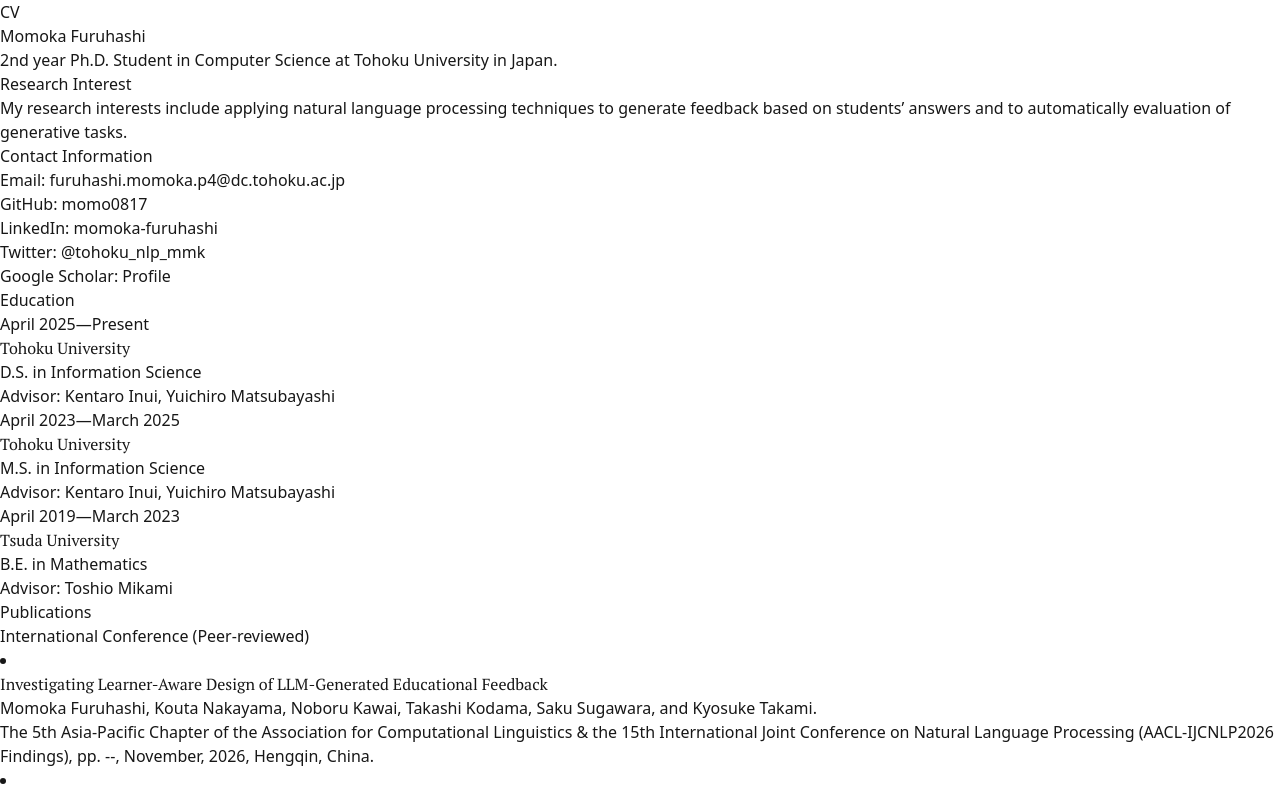
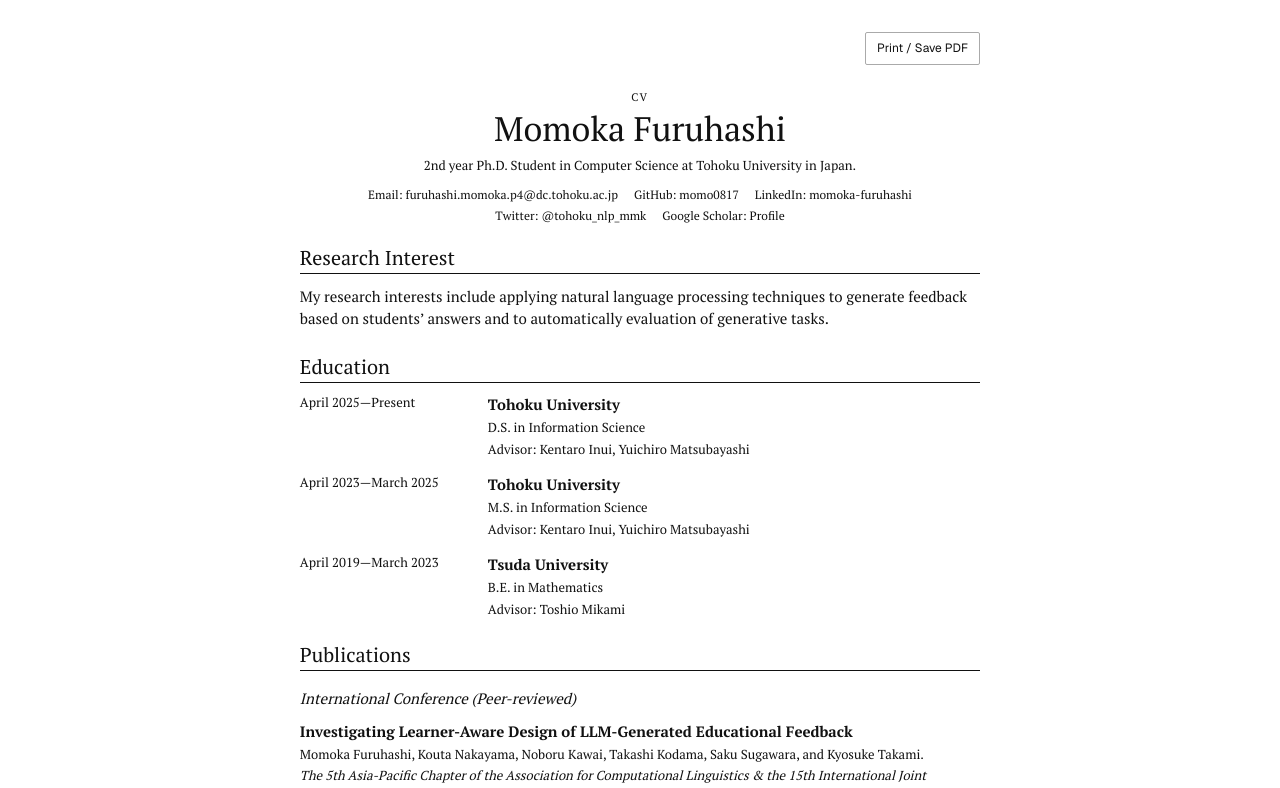
Before and after one commit to momo0817/momo0817.github.io, a Next.js app: page /cv in a window 1280 px wide. Shown: the top 788 px of the page. Built offline with nearby package versions, Linux system fonts and the light colour scheme.

Commit message:
Update website

```diff
--- /dev/null
+++ b/src/app/cv/cv.module.css
@@ -0,0 +1,302 @@
+.page {
+  max-width: 210mm;
+  margin: 0 auto;
+  padding: 2rem 15mm 3rem;
+  background: #fff;
+  color: #111;
+  font-family: var(--font-pt-serif), var(--font-noto-serif), "Times New Roman", serif;
+  font-size: 15px;
+  line-height: 1.5;
+  overflow-wrap: anywhere;
+}
+
+.page p,
+.page h3,
+.page span {
+  color: inherit;
+  font-size: inherit;
+  line-height: inherit;
+}
+
+.page a {
+  color: inherit;
+  text-decoration-thickness: 1px;
+  text-underline-offset: 3px;
+}
+
+.page a:hover {
+  text-decoration: underline;
+}
+
+.page a:focus-visible,
+.toolbar button:focus-visible {
+  outline: 2px solid #111;
+  outline-offset: 4px;
+}
+
+.toolbar {
+  display: flex;
+  justify-content: flex-end;
+  margin-bottom: 1.5rem;
+  font-family: var(--font-geist-sans), sans-serif;
+  font-size: 12px;
+}
+
+.toolbar button {
+  padding: 0.4rem 0.7rem;
+  border: 1px solid #aaa;
+  border-radius: 2px;
+}
+
+.toolbar button:hover {
+  background: #f5f5f5;
+}
+
+.header {
+  margin-bottom: 1.5rem;
+  text-align: center;
+}
+
+.header .label {
+  margin-bottom: 0.25rem;
+  font-size: 11px;
+  letter-spacing: 0.15em;
+}
+
+.header h1 {
+  margin-bottom: 0.35rem;
+  font-size: 34px;
+  font-weight: 400;
+  line-height: 1.2;
+}
+
+.header > p:not(.label) {
+  font-size: 13px;
+}
+
+.contact {
+  margin-top: 0.65rem;
+}
+
+.contactHeading {
+  position: absolute;
+  width: 1px;
+  height: 1px;
+  padding: 0;
+  overflow: hidden;
+  clip-path: inset(50%);
+  white-space: nowrap;
+}
+
+.contact ul {
+  display: flex;
+  flex-wrap: wrap;
+  justify-content: center;
+  column-gap: 1rem;
+  row-gap: 0.2rem;
+  font-size: 12px;
+}
+
+.contact ul > li {
+  margin: 0;
+}
+
+.interests {
+  margin-top: 1.25rem;
+  text-align: left;
+}
+
+.interests h2,
+.heading {
+  margin-bottom: 0.65rem;
+  padding-bottom: 0.15rem;
+  border-bottom: 0.75px solid #111;
+  font-size: 20px;
+  font-weight: 400;
+  line-height: 1.3;
+}
+
+.section {
+  margin-top: 1.4rem;
+}
+
+.entries > div {
+  margin: 0 0 0.85rem;
+  padding: 0;
+}
+
+/* Shared entries are restyled only inside this CV's scoped containers. */
+.entries :global(.grid) {
+  display: grid;
+  grid-template-columns: 10.5rem minmax(0, 1fr);
+  column-gap: 1.25rem;
+}
+
+.entries > div > :global(.grid) {
+  margin: 0;
+}
+
+.entries :global(.grid) > span {
+  margin-top: 0;
+  font-size: 13px;
+  font-variant-numeric: tabular-nums;
+}
+
+.entries :global(.col-span-3) {
+  grid-column: 2;
+  min-width: 0;
+}
+
+.entries h3 {
+  margin-bottom: 0.1rem;
+  font-family: inherit;
+  font-weight: 700;
+}
+
+.entries p {
+  margin-top: 0.15rem;
+  font-size: 13px;
+}
+
+.publicationGroup {
+  margin-top: 1rem;
+}
+
+.subheading {
+  margin-bottom: 0.65rem;
+  font-weight: 400;
+  font-style: italic;
+}
+
+.publications {
+  padding: 0;
+  list-style: none;
+}
+
+.publications > li {
+  margin-bottom: 0.85rem;
+}
+
+.publications h3 {
+  font-family: inherit;
+  font-weight: 700;
+  margin-bottom: 0.15rem;
+}
+
+.publications h3 > span {
+  font-size: 0.9em;
+  font-weight: 400;
+  font-style: normal;
+}
+
+.publications p {
+  margin-bottom: 0.1rem;
+  font-size: 13px;
+}
+
+.publications p + p {
+  font-style: italic;
+}
+
+.publications p span span {
+  font-style: normal;
+  text-decoration: none;
+}
+
+@media screen and (max-width: 600px) {
+  .page {
+    padding: 1.25rem 1.1rem 2.5rem;
+    font-size: 15px;
+  }
+
+  .header h1 {
+    font-size: 29px;
+  }
+
+  .contact ul {
+    column-gap: 0.75rem;
+  }
+
+  .entries :global(.grid) {
+    grid-template-columns: minmax(0, 1fr);
+    row-gap: 0.15rem;
+  }
+
+  .entries :global(.col-span-3) {
+    grid-column: 1;
+  }
+}
+
+@media print {
+  :global(body):has(.page) {
+    margin: 0;
+  }
+
+  .page {
+    max-width: none;
+    margin: 0;
+    padding: 0;
+    font-size: 11pt;
+    line-height: 1.3;
+  }
+
+  .toolbar {
+    display: none;
+  }
+
+  .section {
+    margin-top: 12pt;
+  }
+
+  .entries > div {
+    margin-bottom: 5pt;
+  }
+
+  .entries > div:last-child {
+    margin-bottom: 0;
+  }
+
+  .publications > li {
+    margin-bottom: 8pt;
+  }
+
+  .header h1 {
+    font-size: 25pt;
+  }
+
+  .header > p:not(.label),
+  .entries p,
+  .entries :global(.grid) > span,
+  .publications p {
+    font-size: 10pt;
+  }
+
+  .contact ul {
+    font-size: 9pt;
+  }
+
+  .interests h2,
+  .heading {
+    font-size: 15pt;
+  }
+
+  .header,
+  .entries > div,
+  .publications > li {
+    break-inside: avoid;
+  }
+
+  .heading,
+  .subheading {
+    break-after: avoid;
+  }
+
+  .page p {
+    orphans: 3;
+    widows: 3;
+  }
+
+  :global(body):has(.page) > :global(footer) {
+    display: none;
+  }
+}
--- a/src/app/cv/page.tsx
+++ b/src/app/cv/page.tsx
@@ -16,7 +16,7 @@ import { ResearchFellowshipEntry } from "@/components/reseach-fellowship";
 import { OthersEntry } from "@/components/others";
 import { othersData } from "@/data/others";
 import { sectionOrder, Section } from "@/data/section-order";
-
+import styles from "./cv.module.css";
 
 export default function CVPage() {
   const englishPubs = getEnglishPublications();
@@ -24,30 +24,24 @@ export default function CVPage() {
   const englishAwards = getEnglishAwards();
 
   return (
-    <div className="min-h-screen bg-white text-black px-8 py-12">
+    <article className={styles.page}>
+      {/* Mount page settings with this route so other pages keep their print defaults. */}
+      <style media="print">{"@page { size: A4; margin: 15mm; }"}</style>
+      <div className={styles.toolbar}>
+        <button type="button" onClick={() => window.print()}>
+          Print / Save PDF
+        </button>
+      </div>
       {/* 名前・学年セクション */}
-      <div className="mb-8">
-        <h1 className="text-2xl font-bold mb-2">CV</h1>
-        <h1 className="text-3xl font-bold">{aboutMe.name}</h1>
+      <header className={styles.header}>
+        <p className={styles.label}>CV</p>
+        <h1>{aboutMe.name}</h1>
         <p className="text-sm text-gray-600">
           {aboutMe.title} at {aboutMe.institution} in Japan.
         </p>
-    {/* Research Interest */}
-    {aboutMe.researchInterest && (
-        <div className="mt-4">
-        <h2 className="text-lg font-semibold mb-1">Research Interest</h2>
-        <p className="text-sm text-zinc-600">{aboutMe.researchInterest}</p>
-        </div>
-    )}
-      </div>
-
-      {/* 各セクション */}
-      {sectionOrder.map((sectionName) => {
-        switch (sectionName) {
-        case Section.Contact_Information:
-            return (
-                <section key={sectionName} className="mb-8">
-                <h2 className="text-lg font-semibold mb-4">Contact Information</h2>
+        {sectionOrder.includes(Section.Contact_Information) && (
+          <section className={styles.contact}>
+            <h2 className={styles.contactHeading}>Contact Information</h2>
             <ul className="space-y-1 text-sm text-zinc-600">
                 {aboutMe.email && (
                 <li>Email: <a href={`mailto:${aboutMe.email}`} className="text-blue-600 hover:underline">{aboutMe.email}</a></li>
@@ -66,30 +60,31 @@ export default function CVPage() {
                 )}
             </ul>
           </section>
-            );
+        )}
+        {aboutMe.researchInterest && (
+          <div className={styles.interests}>
+            <h2>Research Interest</h2>
+            <p>{aboutMe.researchInterest}</p>
+          </div>
+        )}
+      </header>
+
+      {/* 各セクション */}
+      {sectionOrder.map((sectionName) => {
+        switch (sectionName) {
+          case Section.Contact_Information:
+            return null;
           case Section.Education:
             return educationData.length ? (
-              <section key={sectionName} className="mb-8">
-                <h2 className="text-lg font-semibold mb-4">Education</h2>
-                <div className="space-y-4">
+              <section key={sectionName} className={styles.section}>
+                <h2 className={styles.heading}>Education</h2>
+                <div className={styles.entries}>
                   {educationData.map((edu, idx) => (
                     <EducationEntry key={idx} education={edu} />
                   ))}
                 </div>
               </section>
             ) : null;
-          case Section.Education:
-            return educationData.length ? (
-              <section key={sectionName} className="mb-8">
-                <h2 className="text-lg font-semibold mb-4">Education</h2>
-                <div className="space-y-4">
-                  {educationData.map((edu, idx) => (
-                    <EducationEntry key={idx} education={edu} />
-                  ))}
-                </div>
-              </section>
-            ) : null;
-
           case Section.Publication:
             if (!publicationData.length) return null;
             const groupedPubs: Record<string, Publication[]> = {};
@@ -106,21 +101,26 @@ export default function CVPage() {
               "other",
             ];
             return (
-              <section key={sectionName} className="mb-8">
-                <h2 className="text-lg font-semibold mb-4">Publications</h2>
+              <section key={sectionName} className={styles.section}>
+                <h2 className={styles.heading}>Publications</h2>
                 {typeOrder.map((type) => {
                   const pubs = groupedPubs[type];
                   if (!pubs || !pubs.length) return null;
                   return (
-                    <div key={type} className="mb-8"> {/* 元は mb-4 */}
-                        <h3 className="italic font-medium mb-4"> {/* 元は mb-0 */}
+                    <div key={type} className={styles.publicationGroup}>
+                      <h3 className={styles.subheading}>
                         {publicationTypeLabels[type]?.en || type}
                       </h3>
-                        <div className="space-y-4"> {/* 元は space-y-2 */}
+                      <ul className={styles.publications}>
                         {pubs.map((pub, idx) => (
-                            <PublicationEntry key={idx} publication={pub} hideLinks showJapaneseTitle={true}  />
+                          <PublicationEntry
+                            key={idx}
+                            publication={pub}
+                            hideLinks
+                            showJapaneseTitle
+                          />
                         ))}
-                        </div>
+                      </ul>
                     </div>
 
                   );
@@ -130,49 +130,57 @@ export default function CVPage() {
 
           case Section.Experience:
             return experienceData.length ? (
-              <section key={sectionName} className="mb-8">
-                <h2 className="text-lg font-semibold mb-4">Experience</h2>
+              <section key={sectionName} className={styles.section}>
+                <h2 className={styles.heading}>Experience</h2>
+                <div className={styles.entries}>
                   {experienceData.map((exp, idx) => (
                     <ExperienceEntry key={idx} experience={exp} />
                   ))}
+                </div>
               </section>
             ) : null;
 
           case Section.Talk:
             return talkData.length ? (
-              <section key={sectionName} className="mb-8">
-                <h2 className="text-lg font-semibold mb-4">Talks</h2>
+              <section key={sectionName} className={styles.section}>
+                <h2 className={styles.heading}>Talks</h2>
+                <div className={styles.entries}>
                   {englishTalks.map((talk, idx) => (
                     <TalkEntry key={idx} talk={talk} hideLink />
                   ))}
+                </div>
               </section>
             ) : null;
 
           case Section.Award:
             return awardData.length ? (
-              <section key={sectionName} className="mb-8">
-                <h2 className="text-lg font-semibold mb-4">Awards</h2>
-                <Awards awards={englishAwards} hideLink className="space-y-0" />
+              <section key={sectionName} className={styles.section}>
+                <h2 className={styles.heading}>Awards</h2>
+                <Awards awards={englishAwards} hideLink className={styles.entries} />
               </section>
             ) : null;
 
           case Section.Research_Fellowship:
             return researchFellowshipData.length ? (
-              <section key={sectionName} className="mb-8">
-                <h2 className="text-lg font-semibold mb-4">Grant</h2>
+              <section key={sectionName} className={styles.section}>
+                <h2 className={styles.heading}>Grant</h2>
+                <div className={styles.entries}>
                   {researchFellowshipData.map((rf, idx) => (
                     <ResearchFellowshipEntry key={idx} researchFellowship={rf} hideLink useEnglish />
                   ))}
+                </div>
               </section>
             ) : null;
 
           case Section.Others:
             return othersData.length ? (
-              <section key={sectionName} className="mb-8">
-                <h2 className="text-lg font-semibold mb-4">Others</h2>
+              <section key={sectionName} className={styles.section}>
+                <h2 className={styles.heading}>Others</h2>
+                <div className={styles.entries}>
                   {othersData.map((other, idx) => (
                     <OthersEntry key={idx} others={other} hideLink />
                   ))}
+                </div>
               </section>
             ) : null;
 
@@ -180,6 +188,6 @@ export default function CVPage() {
             return null;
         }
       })}
-    </div>
+    </article>
   );
 }
--- a/src/data/publication.ts
+++ b/src/data/publication.ts
@@ -88,7 +88,7 @@ export const publicationData: Publication[] = [
     pages: "--",
     month: "November",
     location: "Hengqin, China.",
-    paperUrl: "",
+    paperUrl: "https://arxiv.org/abs/2602.11650",
     },
 
       {
@@ -99,10 +99,10 @@ export const publicationData: Publication[] = [
     authors: "Momoka Furuhashi, Kouta Nakayama, Takashi Kodama, Saku Sugawara, and Kyosuke Takami.",
     fullConferenceName:"The 2026 Conference on Empirical Methods in Natural Language Processing",
     conferenceAbbr:"EMNLP2026 Main",
-    pages: "--",
+    pages: "31473–31493",
     month: "October",
     location: "Budapest, Hungary.",
-    paperUrl: "",
+    paperUrl: "https://aclanthology.org/2026.emnlp-main.1378/",
     },
 
       {
```
Lines whose indentation alone changed are shown as unchanged.
